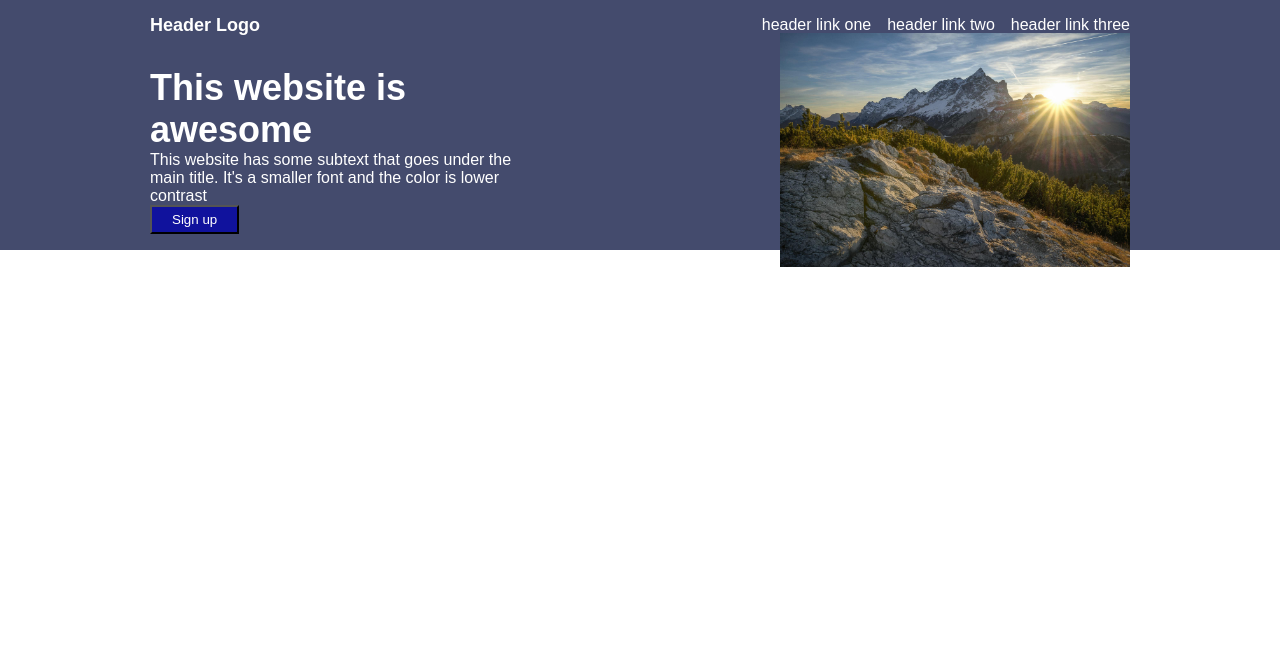
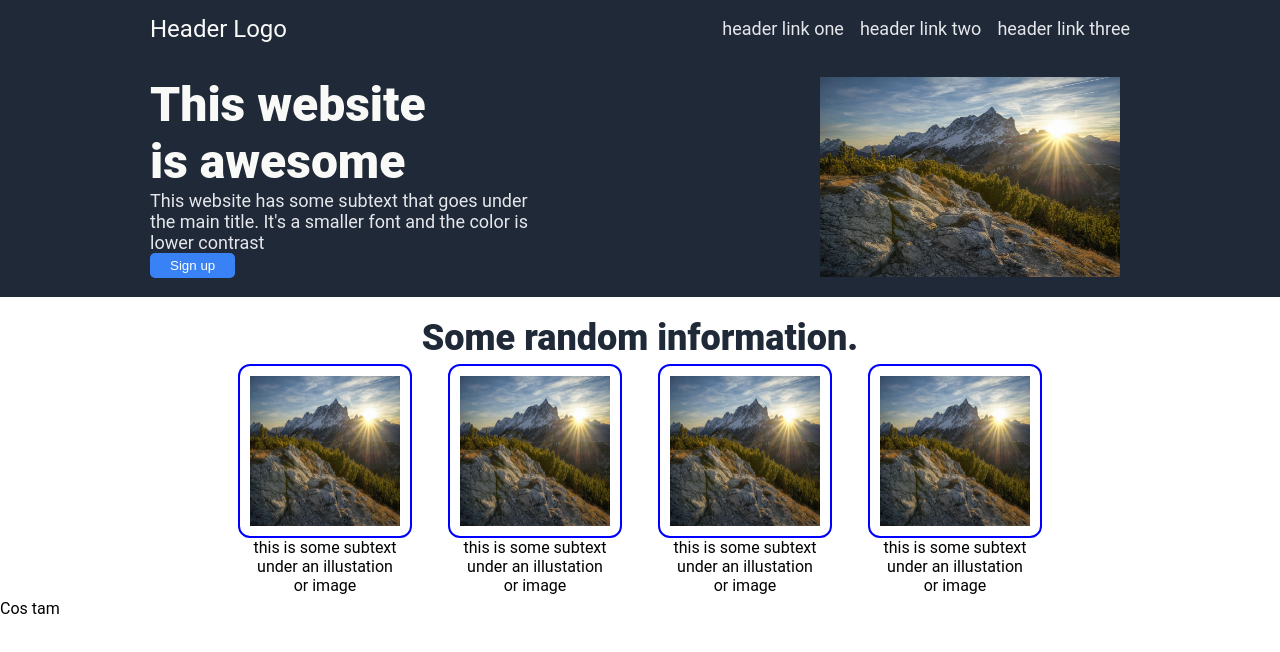
Before and after one commit to Julczan/landing-page-project, a plain HTML site: page index.html in a window 1280 px wide. Drawn offline with Linux system fonts and the light colour scheme.

Commit message:
2nd section

```diff
--- a/index.html
+++ b/index.html
@@ -18,7 +18,7 @@
 
     <div class="section-1">
       <div>
-        <div class="header-section">This website is awesome</div>
+        <div class="header-section-1">This website is awesome</div>
         <div class="subtext">
           This website has some subtext that goes under the main title. It's a
           smaller font and the color is lower contrast
@@ -27,5 +27,27 @@
       </div>
       <img src="mountains.jpg" alt="mountains image" />
     </div>
+
+    <div class="header-section-2">Some random information.</div>
+    <div class="section-2">
+      <div class="card">
+        <img class="img-2" src="mountains.jpg" alt="mountains image" />
+        <span>this is some subtext under an illustation or image</span>
+      </div>
+      <div class="card">
+        <img class="img-2" src="mountains.jpg" alt="mountains image" />
+        <span>this is some subtext under an illustation or image</span>
+      </div>
+      <div class="card">
+        <img class="img-2" src="mountains.jpg" alt="mountains image" />
+        <span>this is some subtext under an illustation or image</span>
+      </div>
+      <div class="card">
+        <img class="img-2" src="mountains.jpg" alt="mountains image" />
+        <span>this is some subtext under an illustation or image</span>
+      </div>
+    </div>
+
+    <div class="section-3">Cos tam</div>
   </body>
 </html>
--- a/style.css
+++ b/style.css
@@ -1,16 +1,20 @@
 body {
   margin: 0;
-  font-family: Arial, Helvetica, sans-serif;
+  font-family: "Roboto";
+  display: flex;
+  flex-direction: column;
 }
 
 .links {
   list-style-type: none;
   display: flex;
   gap: 16px;
+  font-size: 18px;
+  color: #e5e7eb;
 }
 
 .header {
-  background-color: hsla(229, 100%, 11%, 0.733);
+  background-color: #1f2937;
   color: white;
   display: flex;
   align-items: center;
@@ -19,37 +23,79 @@ body {
 }
 
 .logo {
-  font-weight: bold;
-  font-size: 18px;
+  font-size: 24px;
+  color: #f9faf8;
 }
 
-.header-section {
+.header-section-1 {
   max-width: 300px;
-  font-size: 36px;
-  color: white;
-  font-weight: bold;
+  font-size: 48px;
+  color: #f9faf8;
+  font-weight: 900;
 }
 
 .sign-up {
   padding: 5px 20px;
-  background-color: rgba(0, 0, 173, 0.76);
+  background-color: #3882f6;
   color: white;
+  border-radius: 5px;
+  border: none;
 }
 
 .subtext {
   max-width: 400px;
   color: white;
+  font-size: 18px;
+  color: #e5e7eb;
 }
 
 img {
-  max-width: 350px;
+  max-width: 300px;
+  padding: 10px;
 }
 
 .section-1 {
   display: flex;
   align-items: center;
   justify-content: space-between;
-  background-color: hsla(229, 100%, 11%, 0.733);
+  background-color: #1f2937;
   padding: 0 150px;
-  height: 25vh;
+  height: 30vh;
 }
+
+.img-2 {
+  width: 150px;
+  height: 150px;
+  border: blue solid 2px;
+  border-radius: 12px;
+}
+
+.section-2 {
+  display: flex;
+  text-align: center;
+  height: 30vh;
+  justify-content: center;
+  align-items: center;
+  gap: 36px;
+  flex-wrap: wrap;
+}
+
+.card {
+  display: flex;
+  max-width: 200px;
+  flex-direction: column;
+  align-items: center;
+}
+
+span {
+  display: block;
+  max-width: 150px;
+}
+
+.header-section-2 {
+  font-size: 36px;
+  color: #1f2937;
+  font-weight: 900;
+  text-align: center;
+  padding-top: 20px;
+}
```
